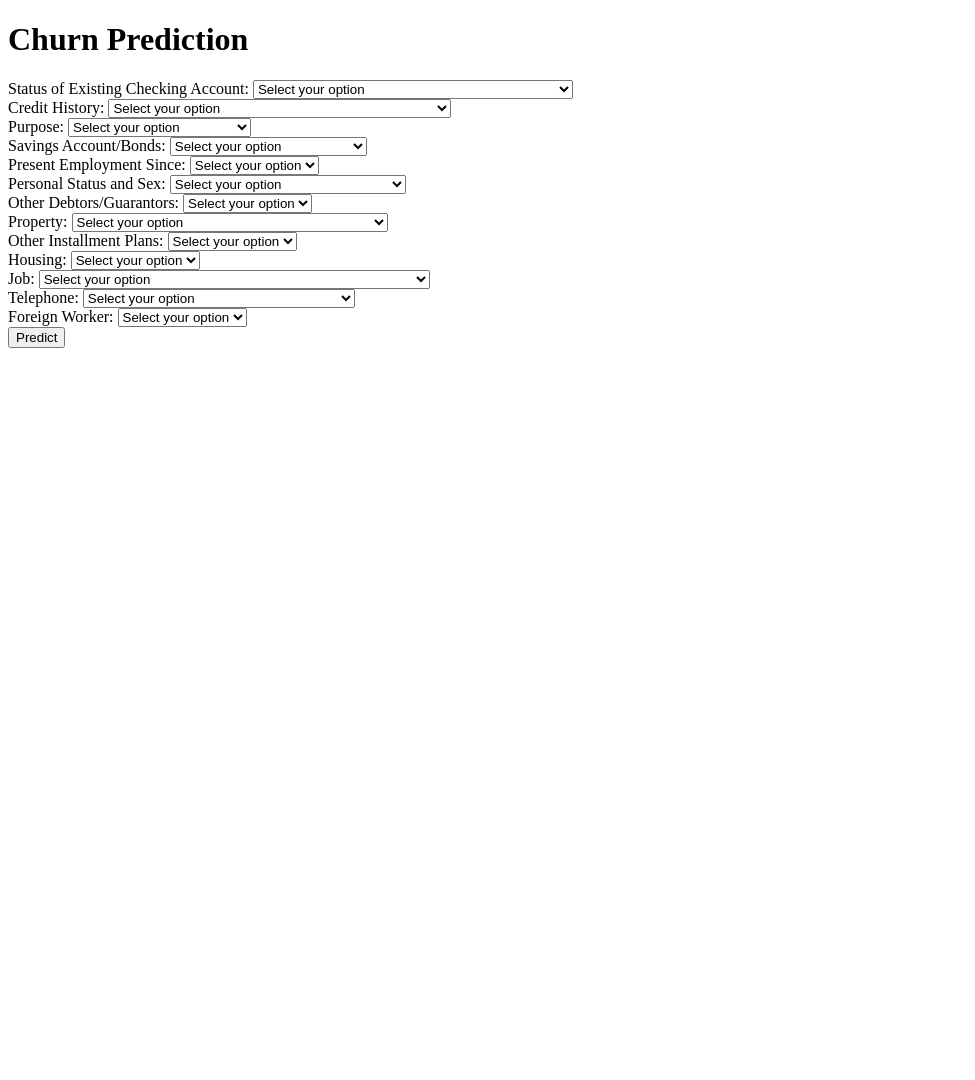
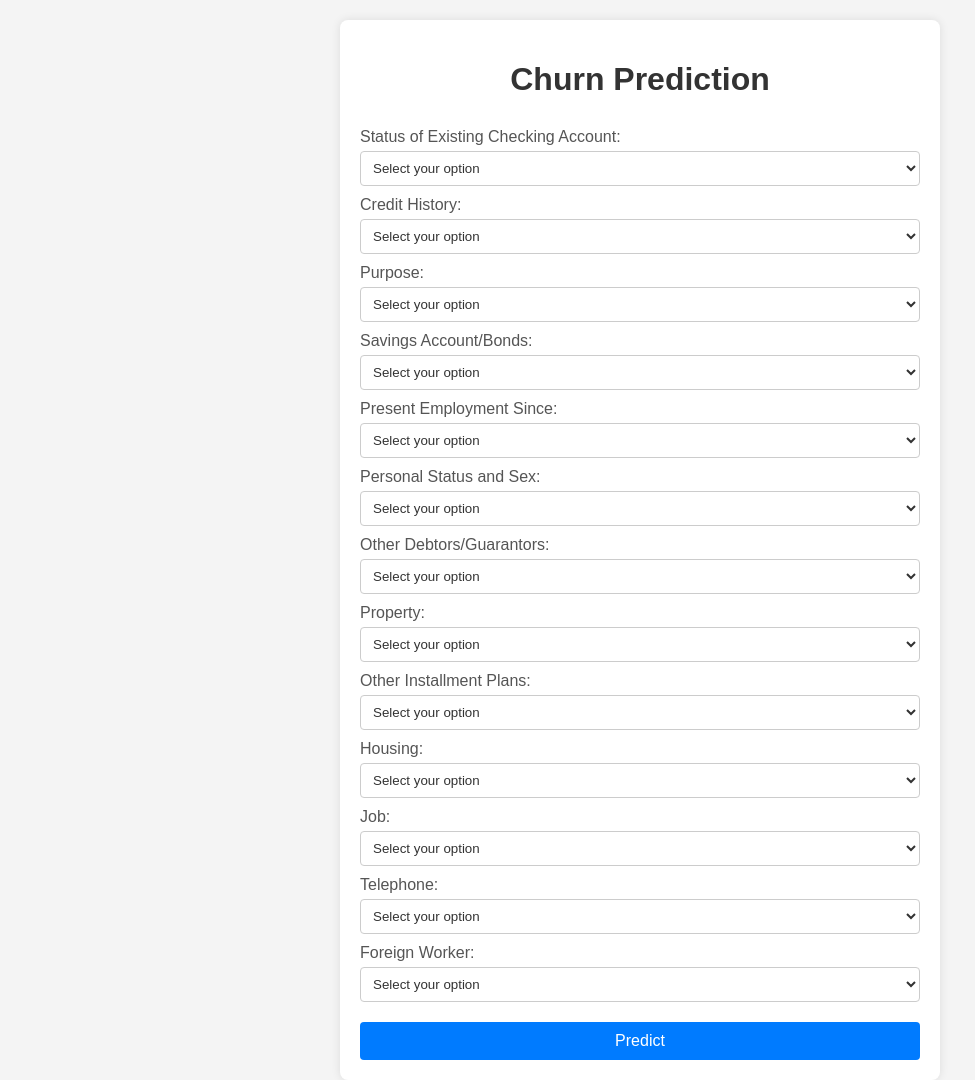
Before and after one commit to jdaguilar/machine-learning-zoomcamp-capstone-project, a Flask app: page / in a window 1280 px wide. Shown: the whole page, without its empty margins (0-975 px from the left). Before the commit the page ends 348 px from the top, so only its background shows below. Run offline with Flask 3, Linux system fonts and the light colour scheme; parts of the project's set-up code (start-up, migrations or seed data) failed here and were passed over.

Commit message:
feat: add style to form

```diff
--- a/src/churn_app/templates/index.html
+++ b/src/churn_app/templates/index.html
@@ -5,8 +5,75 @@
     <meta charset="UTF-8" />
     <meta name="viewport" content="width=device-width, initial-scale=1.0" />
     <title>Churn Prediction</title>
+    <style>
+      body {
+        font-family: Arial, sans-serif;
+        background-color: #f4f4f4;
+        margin: 0;
+        padding: 20px 0;
+        display: flex;
+        justify-content: center;
+        align-items: flex-start;
+        height: 100vh;
+        overflow: auto;
+      }
+      .container {
+        background-color: #fff;
+        padding: 20px;
+        border-radius: 8px;
+        box-shadow: 0 0 10px rgba(0, 0, 0, 0.1);
+        width: 100%;
+        max-width: 600px;
+        box-sizing: border-box;
+        overflow-y: auto;
+      }
+      h1 {
+        text-align: center;
+        color: #333;
+        margin-bottom: 20px;
+      }
+      form {
+        display: flex;
+        flex-direction: column;
+      }
+      label {
+        margin-top: 10px;
+        color: #555;
+      }
+      select {
+        padding: 8px;
+        margin-top: 5px;
+        border-radius: 4px;
+        border: 1px solid #ccc;
+        background-color: #fff;
+        color: #333;
+      }
+      button {
+        margin-top: 20px;
+        padding: 10px;
+        border: none;
+        border-radius: 4px;
+        background-color: #007bff;
+        color: #fff;
+        font-size: 16px;
+        cursor: pointer;
+      }
+      button:hover {
+        background-color: #0056b3;
+      }
+      @media (max-width: 600px) {
+        .container {
+          padding: 15px;
+        }
+        select,
+        button {
+          font-size: 14px;
+        }
+      }
+    </style>
   </head>
   <body>
+    <div class="container">
       <h1>Churn Prediction</h1>
       <form action="/predict" method="post">
         <label for="status_of_existing_checking_account"
@@ -22,8 +89,8 @@
           <option value="A13">
             >= 200 DM / salary assignments for at least 1 year
           </option>
-        <option value="A14">no checking account</option></select
-      ><br />
+          <option value="A14">no checking account</option>
+        </select>
 
         <label for="credit_history">Credit History:</label>
         <select name="credit_history" id="credit_history">
@@ -36,8 +103,8 @@
           <option value="A33">delay in paying off in the past</option>
           <option value="A34">
             critical account/ other credits existing (not at this bank)
-        </option></select
-      ><br />
+          </option>
+        </select>
 
         <label for="purpose">Purpose:</label>
         <select name="purpose" id="purpose">
@@ -52,8 +119,8 @@
           <option value="A47">(vacation - does not exist?)</option>
           <option value="A48">retraining</option>
           <option value="A49">business</option>
-        <option value="A410">others</option></select
-      ><br />
+          <option value="A410">others</option>
+        </select>
 
         <label for="savings_account_bonds">Savings Account/Bonds:</label>
         <select name="savings_account_bonds" id="savings_account_bonds">
@@ -62,8 +129,8 @@
           <option value="A62">100 <= ... < 500 DM</option>
           <option value="A63">500 <= ... < 1000 DM</option>
           <option value="A64">>= 1000 DM</option>
-        <option value="A65">unknown/ no savings account</option></select
-      ><br />
+          <option value="A65">unknown/ no savings account</option>
+        </select>
 
         <label for="present_employment_since">Present Employment Since:</label>
         <select name="present_employment_since" id="present_employment_since">
@@ -72,8 +139,8 @@
           <option value="A72">< 1 year</option>
           <option value="A73">1 <= ... < 4 years</option>
           <option value="A74">4 <= ... < 7 years</option>
-        <option value="A75">>= 7 years</option></select
-      ><br />
+          <option value="A75">>= 7 years</option>
+        </select>
 
         <label for="personal_status_and_sex">Personal Status and Sex:</label>
         <select name="personal_status_and_sex" id="personal_status_and_sex">
@@ -82,16 +149,16 @@
           <option value="A92">female : divorced/separated/married</option>
           <option value="A93">male : single</option>
           <option value="A94">male : married/widowed</option>
-        <option value="A95">female : single</option></select
-      ><br />
+          <option value="A95">female : single</option>
+        </select>
 
         <label for="other_debtors_guarantors">Other Debtors/Guarantors:</label>
         <select name="other_debtors_guarantors" id="other_debtors_guarantors">
           <option value="" disabled selected>Select your option</option>
           <option value="A101">none</option>
           <option value="A102">co-applicant</option>
-        <option value="A103">guarantor</option></select
-      ><br />
+          <option value="A103">guarantor</option>
+        </select>
 
         <label for="property">Property:</label>
         <select name="property" id="property">
@@ -101,24 +168,24 @@
             building society savings agreement/ life insurance
           </option>
           <option value="A123">car or other, not in attribute 6</option>
-        <option value="A124">unknown / no property</option></select
-      ><br />
+          <option value="A124">unknown / no property</option>
+        </select>
 
         <label for="other_installment_plans">Other Installment Plans:</label>
         <select name="other_installment_plans" id="other_installment_plans">
           <option value="" disabled selected>Select your option</option>
           <option value="A141">bank</option>
           <option value="A142">stores</option>
-        <option value="A143">none</option></select
-      ><br />
+          <option value="A143">none</option>
+        </select>
 
         <label for="housing">Housing:</label>
         <select name="housing" id="housing">
           <option value="" disabled selected>Select your option</option>
           <option value="A151">rent</option>
           <option value="A152">own</option>
-        <option value="A153">for free</option></select
-      ><br />
+          <option value="A153">for free</option>
+        </select>
 
         <label for="job">Job:</label>
         <select name="job" id="job">
@@ -128,26 +195,25 @@
           <option value="A173">skilled employee / official</option>
           <option value="A174">
             management/ self-employed/ highly qualified employee/ officer
-        </option></select
-      ><br />
+          </option>
+        </select>
 
         <label for="telephone">Telephone:</label>
         <select name="telephone" id="telephone">
           <option value="" disabled selected>Select your option</option>
           <option value="A191">none</option>
-        <option value="A192">
-          yes, registered under the customers name
-        </option></select
-      ><br />
+          <option value="A192">yes, registered under the customers name</option>
+        </select>
 
         <label for="foreign_worker">Foreign Worker:</label>
         <select name="foreign_worker" id="foreign_worker">
           <option value="" disabled selected>Select your option</option>
           <option value="A201">yes</option>
-        <option value="A202">no</option></select
-      ><br />
+          <option value="A202">no</option>
+        </select>
 
         <button type="submit">Predict</button>
       </form>
+    </div>
   </body>
 </html>
```
Lines whose indentation alone changed are shown as unchanged.
